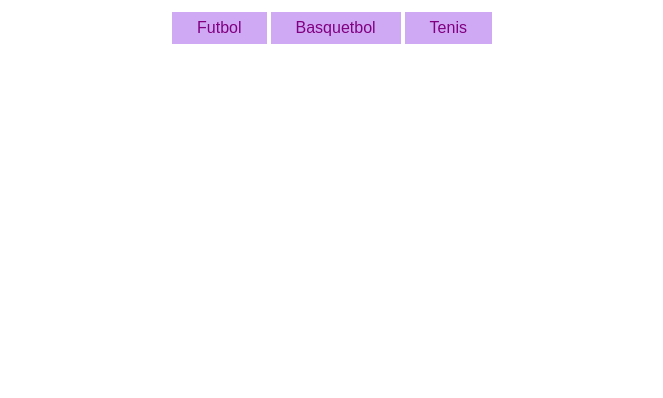
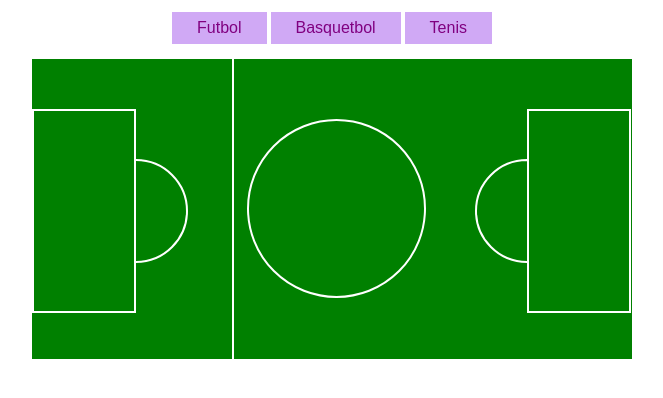
Before and after one commit to AnaSalazar/canchasDeportivas, a plain HTML site: page index.html in a window 1280 px wide. Both pictures are taken after a click on the button "Futbol". Shown: the part 40-438 px from the top of the page, without its empty margins (308-971 px from the left). Drawn offline with Linux system fonts and the light colour scheme.

Commit message:
agregado de ultima cancha, problemas con lineas centrales

```diff
--- a/assets/css/canchaBasquet.css
+++ b/assets/css/canchaBasquet.css
@@ -21,7 +21,6 @@
 		transform: rotate(90deg);
 		left: -33px;
 		top: 87px;
-		/*z-index: -1;*/
 }
 
 .trapecioFondoDer {
--- /dev/null
+++ b/assets/css/canchaFutbol.css
@@ -0,0 +1,65 @@
+#cancha1{
+  display: none;
+}
+
+#canchaFut {
+  background-color: green;
+  width: 600px;
+  height: 300px;
+  margin: 0 auto;
+  position: relative;
+}
+
+.porteriaIzq {
+  width: 100px;
+  height: 200px;
+  border: 2px solid #FFFFFF;
+  position: absolute;
+  margin-top: 50px;
+}
+
+.porteriaDer{
+  width: 100px;
+  height: 200px;
+  border: 2px solid #FFFFFF;
+  position: absolute;
+  margin-top: 50px;
+  margin-left: 495px;
+}
+
+.lineaCentral{
+  height: 300px;
+  border: 1px solid #FFFFFF;
+  position: absolute;
+  margin-top: 0px;
+  margin-left: 300px;
+}
+
+.circulo {
+   width: 175px;
+   height: 175px;
+   position: absolute;
+   -moz-border-radius: 50%;
+   -webkit-border-radius: 50%;
+   border-radius: 50%;
+   border: 2px solid #FFFFFF;
+   margin-left: 215px;
+   margin-top: 60px;
+}
+
+.semi-circulo {
+   width: 50px;
+   height: 100px;
+   position: absolute;
+   border: 2px solid #FFFFFF;
+   -moz-border-radius: 0 100px 100px 0;
+   -webkit-border-radius: 0 100px 100px 0;
+   border-radius: 0 100px 100px 0;
+   margin-top: 100px;
+   margin-left: 102px;
+}
+
+.semi-circuloDer {
+   margin-left: 443px;
+   transform: rotate(180deg);
+  }
--- a/assets/js/main.js
+++ b/assets/js/main.js
@@ -8,15 +8,30 @@ botonTennis.addEventListener("click", mostrarCanchaTennis);
 
 function mostrarCanchaFut() {
    var futbol = document.getElementById("cancha1");
-   futbol.style.display = "block";
+
+   if(futbol.style.display == "block"){
+      futbol.style.display = "none";
+   }else{
+      futbol.style.display = "block";
+   }
+
 }
 
 function mostrarCanchaBasquet() {
    var basquet = document.getElementById("cancha2");
-   basquet.style.display = "block";
+   if(basquet.style.display == "block"){
+      basquet.style.display = "none";
+   }else{
+      basquet.style.display = "block";
+   }
 }
 
 function mostrarCanchaTennis() {
    var tennis = document.getElementById("cancha3");
-   tennis.style.display = "block";
+
+   if(tennis.style.display == "block"){
+      tennis.style.display = "none"
+   }else{
+     tennis.style.display = "block";
+   }
 }
--- a/index.html
+++ b/index.html
@@ -3,6 +3,7 @@
   <head>
     <meta charset="utf-8">
     <link rel="stylesheet" href="assets/css/estilos.css">
+    <link rel="stylesheet" href="assets/css/canchaFutbol.css">
     <link rel="stylesheet" href="assets/css/canchaBasquet.css">
     <link rel="stylesheet" href="assets/css/canchaTennis.css">
     <title>Canchas</title>
@@ -13,6 +14,17 @@
       <button type="button" id="botonFut">Futbol</button>
       <button type="button" id="botonBasquet">Basquetbol</button>
       <button type="button" id="botonTennis">Tenis</button>
+    </section>
+
+    <section id="cancha1">
+      <section id="canchaFut">
+        <article class="porteriaIzq"></article>
+        <article class="porteriaDer"></article>
+        <article class="lineaCentral"></article>
+        <article class="circulo"></article>
+        <article class="semi-circulo"></article>
+        <article class="semi-circulo semi-circuloDer"></article>
+      </section>
     </section>
 
     <section id="cancha2">
```
